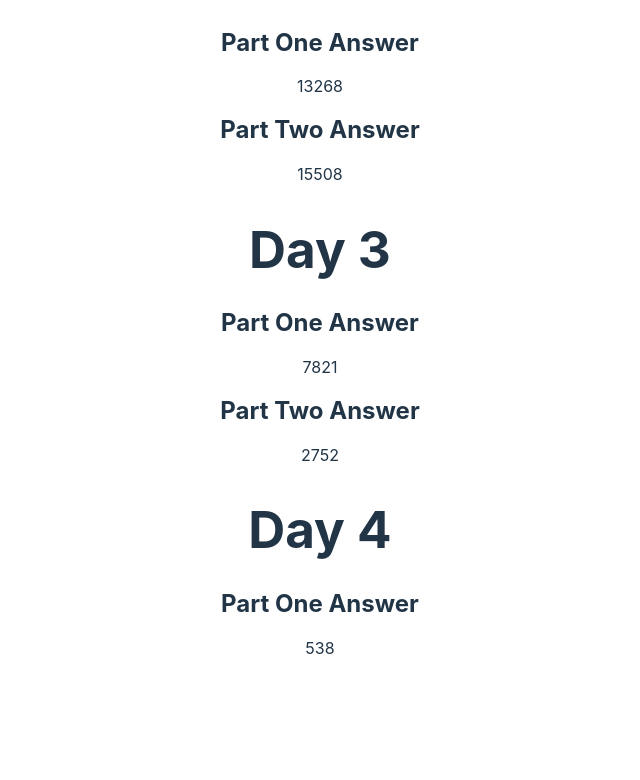
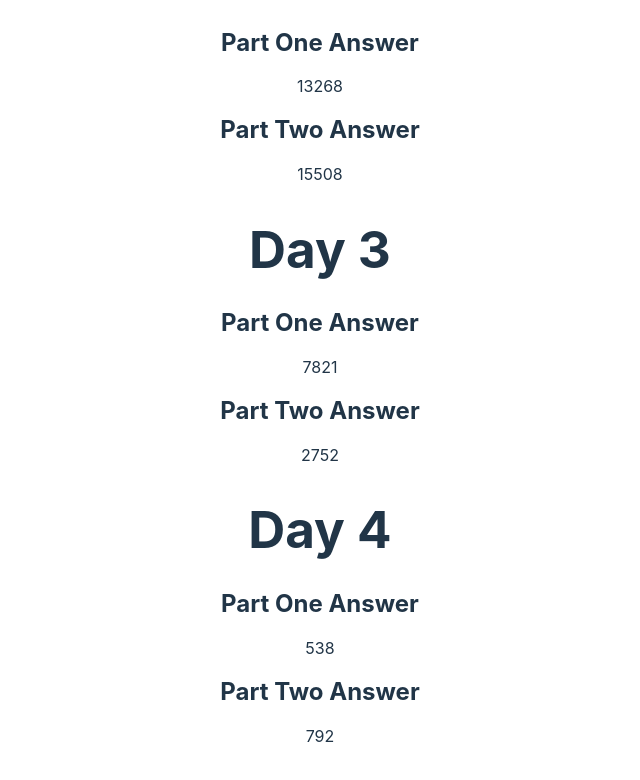
Before and after one commit to bkthigpen/advent-of-code-2022, a React (Vite) app: page / in a window 1280 px wide. Shown: the part 407-1187 px from the top of the page, without its empty margins (320-960 px from the left). Before the commit the page ends 1099 px from the top, so only its background shows below. Built offline with nearby package versions, Linux system fonts and the light colour scheme.

Commit message:
Commits Day 2 Part 2 Solution

```diff
--- /dev/null
+++ b/src/components/Day4/PartTwo.tsx
@@ -0,0 +1,32 @@
+import puzzleInput from '@data/day4/puzzleInput';
+
+const splitPuzzle = puzzleInput.split('\n').map((input) => input.split(','));
+
+const determineWorkOverlap = splitPuzzle.map((puzzle) => {
+  const firstElf = puzzle[0].split('-').map((elf) => parseInt(elf));
+  const secondElf = puzzle[1].split('-').map((elf) => parseInt(elf));
+
+  const hasWorkOverlap: number =
+    (firstElf[0] <= secondElf[0] && firstElf[1] >= secondElf[0]) ||
+    (secondElf[0] <= firstElf[0] && secondElf[1] >= firstElf[0])
+      ? 1
+      : 0;
+
+  return hasWorkOverlap;
+});
+
+const PartOne = () => {
+  const totalWorkOverlap = determineWorkOverlap.reduce(
+    (acc, curr) => acc + curr,
+    0
+  );
+
+  return (
+    <div>
+      {/* Answer - 792 */}
+      {totalWorkOverlap}
+    </div>
+  );
+};
+
+export default PartOne;
--- a/src/components/Day4/index.tsx
+++ b/src/components/Day4/index.tsx
@@ -1,5 +1,5 @@
 import PartOne from './PartOne';
-// import PartTwo from './PartTwo';
+import PartTwo from './PartTwo';
 
 const Day4 = () => {
   return (
@@ -7,8 +7,8 @@ const Day4 = () => {
       <h1>Day 4</h1>
       <h2>Part One Answer</h2>
       <PartOne />
-      {/* <h2>Part Two Answer</h2>
-      <PartTwo /> */}
+      <h2>Part Two Answer</h2>
+      <PartTwo />
     </div>
   );
 };
```
